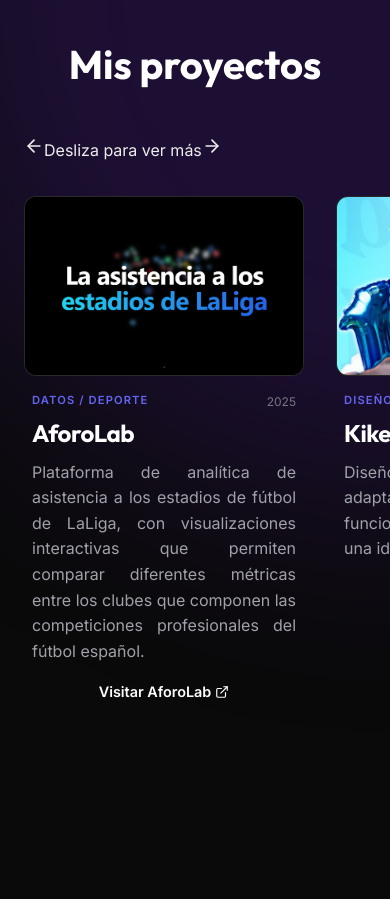
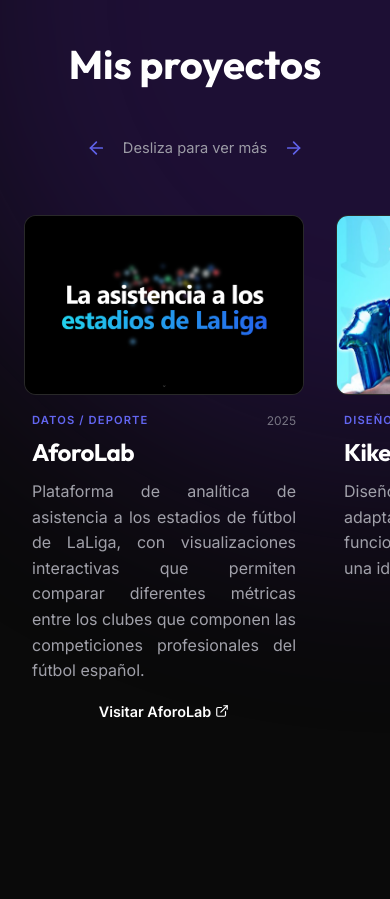
Before and after one commit to jdiegots/mi-portafolio, a React (Vite) app: page / in a window 390 px wide. Shown: the part 900-1799 px from the top of the page. Built offline with nearby package versions, Linux system fonts and the light colour scheme.

Commit message:
Update App.css

```diff
--- a/src/App.css
+++ b/src/App.css
@@ -1288,3 +1288,39 @@
 .project-image-container:hover .image-overlay-hint {
   opacity: 1;
 }
+
+/* Mobile Scroll Hint */
+.mobile-scroll-hint {
+  display: none;
+}
+
+@media (max-width: 768px) {
+  .mobile-scroll-hint {
+    display: flex;
+    justify-content: center;
+    align-items: center;
+    gap: 1rem;
+    margin-bottom: 1.5rem;
+    color: var(--text-secondary);
+    font-size: 0.9rem;
+    animation: pulse-hint 2s infinite ease-in-out;
+  }
+
+  .mobile-scroll-hint svg {
+    color: var(--accent-primary);
+  }
+}
+
+@keyframes pulse-hint {
+
+  0%,
+  100% {
+    opacity: 0.6;
+    transform: scale(0.98);
+  }
+
+  50% {
+    opacity: 1;
+    transform: scale(1.02);
+  }
+}
```
